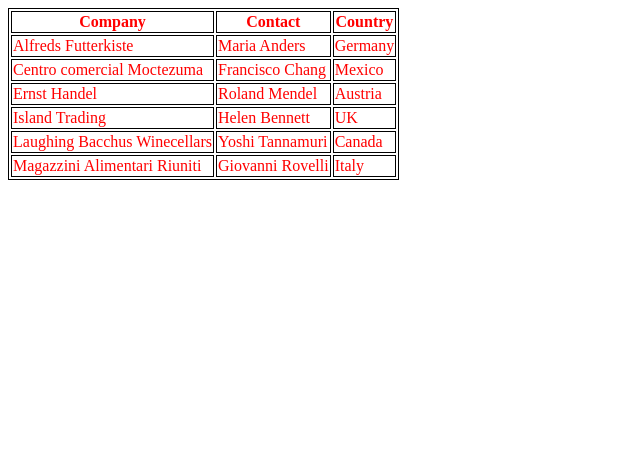
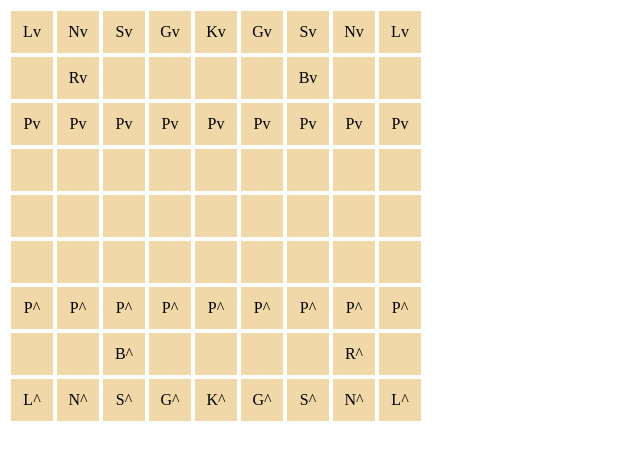
Before and after one commit to agdwm/Shogi_Game, a website built with webpack: page src/index.html in a window 1280 px wide. Shown: the whole page, without its empty margins (0-640 px from the left). Built offline with nearby package versions, Linux system fonts and the light colour scheme.

Commit message:
feat: Create Board

```diff
--- a/src/index.html
+++ b/src/index.html
@@ -1,51 +1,16 @@
-<!DOCTYPE html>
+<!doctype html>
 <html class="no-js" lang="es">
 
 <head>
-      <meta charset="UTF-8">
-      <meta name="viewport" content="width=device-width, initial-scale=1.0">
-      <meta http-equiv="X-UA-Compatible" content="ie=edge">
-      <title>Document</title>
+      <meta charset="utf-8">
+      <meta http-equiv="X-UA-Compatible" content="IE=edge,chrome=1">
+      <title>Shogi</title>
+      <meta name="description" content="Webpack workshop">
+      <meta name="viewport" content="width=device-width, initial-scale=1">
 </head>
 
 <body>
-      <table>
-            <tr>
-                  <th>Company</th>
-                  <th>Contact</th>
-                  <th>Country</th>
-            </tr>
-            <tr>
-                  <td>Alfreds Futterkiste</td>
-                  <td>Maria Anders</td>
-                  <td>Germany</td>
-            </tr>
-            <tr>
-                  <td>Centro comercial Moctezuma</td>
-                  <td>Francisco Chang</td>
-                  <td>Mexico</td>
-            </tr>
-            <tr>
-                  <td>Ernst Handel</td>
-                  <td>Roland Mendel</td>
-                  <td>Austria</td>
-            </tr>
-            <tr>
-                  <td>Island Trading</td>
-                  <td>Helen Bennett</td>
-                  <td>UK</td>
-            </tr>
-            <tr>
-                  <td>Laughing Bacchus Winecellars</td>
-                  <td>Yoshi Tannamuri</td>
-                  <td>Canada</td>
-            </tr>
-            <tr>
-                  <td>Magazzini Alimentari Riuniti</td>
-                  <td>Giovanni Rovelli</td>
-                  <td>Italy</td>
-            </tr>
-      </table>
+      <div id="main" class="container"></div>
 </body>
 
 </html>
--- a/src/index.js
+++ b/src/index.js
@@ -1 +1,6 @@
 import './index.scss';
+import Game from './shogi/Game';
+
+const game = new Game();
+
+game.start();
--- a/src/index.scss
+++ b/src/index.scss
@@ -1,8 +1,20 @@
-$color: red;
+@import './variables';
 
-table,
-th,
+table {
+  table-layout: fixed;
+  border-collapse: separate;
+  border-spacing: 0.125rem;
+}
+
 td {
-  border: 1px solid black;
+  width: 2.5rem;
+  height: 2.5rem;
+  border: 1px solid white;
   color: $color;
+  background-color: #F0D8A8;
+  text-align: center;
 }
+
+tr {
+  display: table-row;
+}
--- /dev/null
+++ b/src/shogi/Board.js
@@ -0,0 +1,45 @@
+/* eslint-disable no-plusplus */
+/* eslint-disable no-console */
+class Board {
+  constructor() {
+    this.cells = [];
+    this.promotionZoneWhite = [6, 7, 8];
+    this.promotionZoneBlack = [0, 1, 2];
+  }
+
+  init() {
+    this.cells = [
+      ['Lv', 'Nv', 'Sv', 'Gv', 'Kv', 'Gv', 'Sv', 'Nv', 'Lv'],
+      ['  ', 'Rv', '  ', '  ', '  ', '  ', 'Bv', '  ', '  '],
+      ['Pv', 'Pv', 'Pv', 'Pv', 'Pv', 'Pv', 'Pv', 'Pv', 'Pv'],
+      ['  ', '  ', '  ', '  ', '  ', '  ', '  ', '  ', '  '],
+      ['  ', '  ', '  ', '  ', '  ', '  ', '  ', '  ', '  '],
+      ['  ', '  ', '  ', '  ', '  ', '  ', '  ', '  ', '  '],
+      ['P^', 'P^', 'P^', 'P^', 'P^', 'P^', 'P^', 'P^', 'P^'],
+      ['  ', '  ', 'B^', '  ', '  ', '  ', '  ', 'R^', '  '],
+      ['L^', 'N^', 'S^', 'G^', 'K^', 'G^', 'S^', 'N^', 'L^'],
+    ];
+
+    this.paintBoard();
+  }
+
+  // update(origin, destination) {}
+
+  paintBoard() {
+    const table = document.createElement('table');
+
+    for (let i = 0; i < this.cells.length; i++) {
+      const row = document.createElement('tr');
+
+      for (let j = 0; j < this.cells[i].length; j++) {
+        const cell = document.createElement('td');
+        cell.appendChild(document.createTextNode(this.cells[i][j]));
+        row.appendChild(cell);
+      }
+      table.appendChild(row);
+    }
+
+    document.getElementById('main').appendChild(table);
+  }
+}
+export default Board;
--- /dev/null
+++ b/src/shogi/Game.js
@@ -0,0 +1,13 @@
+import Board from './Board';
+
+class Game {
+  constructor() {
+    this.board = new Board();
+  }
+
+  start() {
+    this.board.init();
+  }
+}
+
+export default Game;
--- /dev/null
+++ b/src/variables.scss
@@ -0,0 +1 @@
+$color: #000000;
--- a/webpack.config.base.js
+++ b/webpack.config.base.js
@@ -14,29 +14,29 @@ function webpackConfigGenerator(env) {
 
   const webpackInitConfig = {
     resolve: {
-      extensions: ['.js', '.ts']
+      extensions: ['.js'],
     },
     entry: {
-      app: ['./src/index.js']
+      app: ['./src/index.js'],
     },
     output: {
       path: path.join(basePath, distPath),
-      filename: '[chunkhash][name].js'
+      filename: '[chunkhash][name].js',
     },
     module: {
       rules: [
         {
           test: /\.js/,
           exclude: /node_modules/,
-          use: ['babel-loader', 'eslint-loader']
+          use: ['babel-loader', 'eslint-loader'],
         },
         {
           test: /\.css/,
           exclude: /node_modules/,
           use: [
             MiniCSSExtract.loader,
-            { loader: 'css-loader', options: { sourceMap: sourcemaps } }
-          ]
+            { loader: 'css-loader', options: { sourceMap: sourcemaps } },
+          ],
         },
         {
           test: /\.s(a|c)ss$/,
@@ -44,36 +44,24 @@ function webpackConfigGenerator(env) {
           use: [
             MiniCSSExtract.loader,
             { loader: 'css-loader', options: { sourceMap: sourcemaps } },
-            { loader: 'sass-loader', options: { sourceMap: sourcemaps } }
-          ]
-        }
-        // {
-        //   test: /\.(png|jpg|gif)$/,
-        //   use: [
-        //     {
-        //       loader: 'file-loader',
-        //       options: {
-        //         // outputPath: 'images/',
-        //         // publicPath: 'images/',
-        //       }
-        //     }
-        //   ]
-        // }
-      ]
+            { loader: 'sass-loader', options: { sourceMap: sourcemaps } },
+          ],
+        },
+      ],
     },
     plugins: [
       new HTMLWebpackPlugin({
         filename: indexOutput,
-        template: indextInput
+        template: indextInput,
       }),
       new MiniCSSExtract({
         filename: '[name].css',
-        chunkFilename: '[id].css'
+        chunkFilename: '[id].css',
       }),
       new webpack.DefinePlugin({
-        ENV: JSON.stringify(env)
-      })
-    ]
+        ENV: JSON.stringify(env),
+      }),
+    ],
   };
 
   return webpackInitConfig;
```
